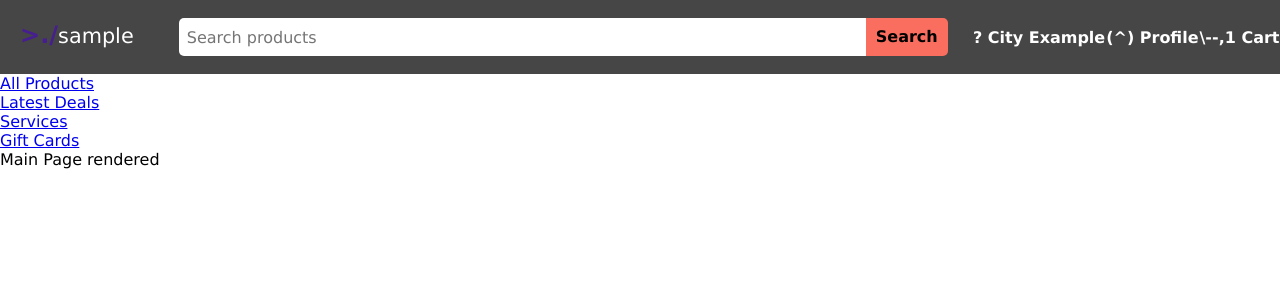
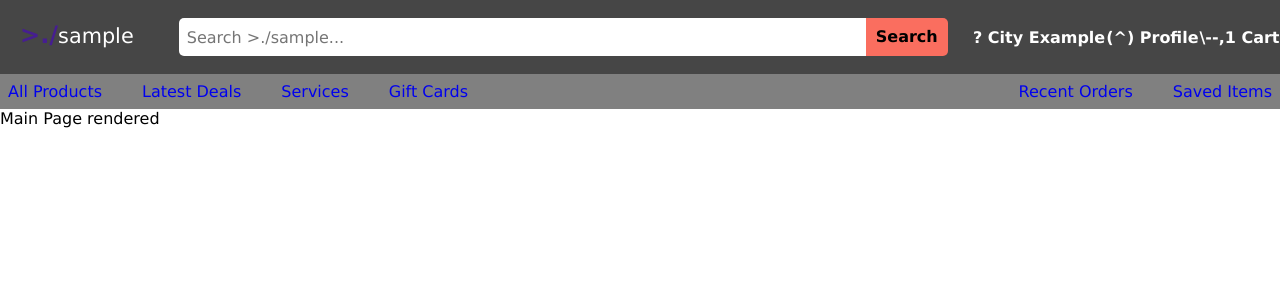
Before and after one commit to AlexDeL8/sample-e-commerce, a React (Create React App) app: page / in a window 1280 px wide. Shown: the top 300 px of the page. Built offline with nearby package versions, Linux system fonts and the light colour scheme.

Commit message:
updating links to styledlinks with styled comps.

```diff
--- a/src/components/header/MainNav.jsx
+++ b/src/components/header/MainNav.jsx
@@ -1,16 +1,31 @@
 import React from "react";
 import { Link } from "react-router-dom";
+import styled from "styled-components";
 
 import "./main_nav.sass";
 
+// const linkStyle = {
+//   textDecoration: "none"
+// };
+
+const StyledLink  = styled(Link)`
+  text-decoration: none;
+`
+
 const MainNav = () => {
   return (
-    <ul data-testid="main-nav-div">
-      <li><Link to="/products">All Products</Link></li>
-      <li><Link to="/products/deals">Latest Deals</Link></li>
-      <li><Link to="/services">Services</Link></li>
-      <li><Link to="/products/giftcard">Gift Cards</Link></li>
-    </ul>
+    <div className="MainNav" data-testid="main-nav-div">
+      <ul id="products-services-list" data-testid="products-services-list">
+        <li><StyledLink to="/products">All Products</StyledLink></li>
+        <li><StyledLink to="/products/deals">Latest Deals</StyledLink></li>
+        <li><StyledLink to="/services" >Services</StyledLink></li>
+        <li><StyledLink to="/products/giftcard" >Gift Cards</StyledLink></li>
+      </ul>
+      <ul id="profile-list" data-testid="profile-list">
+        <li><StyledLink to="/products/giftcard" >Recent Orders</StyledLink></li>
+        <li><StyledLink to="/products/giftcard" >Saved Items</StyledLink></li>
+      </ul>
+    </div>
   );
 };
 
--- a/src/components/header/SearchNav.jsx
+++ b/src/components/header/SearchNav.jsx
@@ -4,9 +4,9 @@ import styled from "styled-components";
 
 import "./search_nav.sass";
 
-const linkStyle = {
-  textDecoration: "none"
-};
+const StyledLink  = styled(Link)`
+  text-decoration: none;
+`
 
 const SearchNav = () => {
   return (
@@ -17,13 +17,13 @@ const SearchNav = () => {
       * ^ These probably SHOULD be broken up into their own components
       */}
       <div id="search-nav-logo" data-testid="search-nav-logo">
-        <Link to="/" style={linkStyle}>
+        <StyledLink to="/">
           <span id="search-nav-logo-icon">&gt;./</span>
           <span id="search-nav-logo-text">sample</span>
-        </Link>
+        </StyledLink>
       </div>
       <div id="search-nav-search">
-        <input id="searchbar" type="text" placeholder="Search products" data-testid="searchbar"/>
+        <input id="searchbar" type="text" placeholder="Search >./sample..." data-testid="searchbar"/>
         <button id="searchbar-button"/*type="submit"/</div>*/>Search</button>
       </div>
       <div id="search-nav-infos" data-testid="search-nav-infos">
--- a/src/components/header/main_nav.sass
+++ b/src/components/header/main_nav.sass
@@ -0,0 +1,22 @@
+.MainNav
+    padding: 8px
+    display: flex
+    flex-direction: row
+    justify-content: flex-start
+    background-color: grey
+
+    ul
+        column-gap: 40px
+
+    #products-services-list
+        flex: 3
+        list-style: none
+        display: flex
+        flex-direction: row
+
+    #profile-list
+        flex: 2
+        list-style: none
+        display: flex
+        flex-direction: row
+        justify-content: flex-end
```
